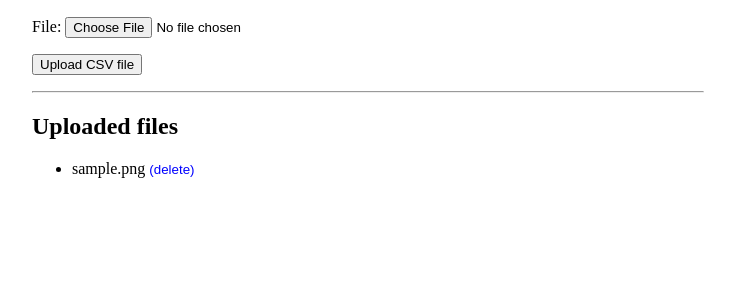
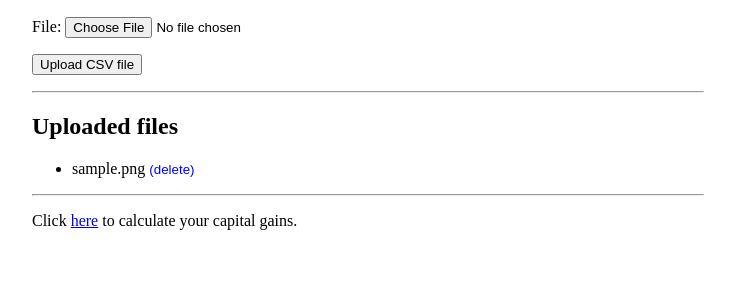
Before and after one commit to jackmurray90/ccgc, a Django app: page / in a window 1280 px wide. Shown: the part 158-458 px from the top of the page, without its empty margins (272-1007 px from the left). Run offline with Django 5.2, Linux system fonts and the light colour scheme; a user stored in the database is signed in; tables that the repository leaves empty hold one stand-in row (values such as "Sample post").

Commit message:
add calculate view, stub engine section

```diff
--- /dev/null
+++ b/ccgc/engine/__init__.py
@@ -0,0 +1,2 @@
+def calculate(files):
+    return []
--- a/ccgc/templates/dashboard.html
+++ b/ccgc/templates/dashboard.html
@@ -61,6 +61,8 @@
         </li>
       {% endfor %}
     </ul>
+    <hr/>
+    <p>Click <a href="{% url "calculate" %}">here</a> to calculate your capital gains.</p>
   {% endif %}
 
 {% endblock %}
--- a/ccgc/urls.py
+++ b/ccgc/urls.py
@@ -17,12 +17,13 @@ Including another URLconf
 
 from django.contrib import admin
 from django.urls import path, include
-from ccgc.views import IndexView, UploadFileView, DeleteFileView
+from ccgc.views import IndexView, UploadFileView, DeleteFileView, CalculateView
 
 urlpatterns = [
     path("", IndexView.as_view(), name="index"),
     path("upload", UploadFileView.as_view(), name="upload"),
     path("delete/<int:id>", DeleteFileView.as_view(), name="delete"),
+    path("calculate", CalculateView.as_view(), name="calculate"),
     path("accounts/", include("django.contrib.auth.urls")),
     path("admin/", admin.site.urls),
 ]
--- a/ccgc/views.py
+++ b/ccgc/views.py
@@ -4,6 +4,7 @@ from django.contrib import messages
 
 from ccgc.forms import UploadFileForm
 from ccgc.models import CsvFile
+from ccgc.engine import calculate
 
 class IndexView(View):
     def get(self, request):
@@ -36,3 +37,11 @@ class DeleteFileView(View):
         if request.user.is_authenticated:
             CsvFile.objects.filter(user=request.user, id=id).delete()
         return redirect("index")
+
+class CalculateView(View):
+    def get(self, request):
+        if not request.user.is_authenticated:
+            return redirect("index")
+        files = [csv_file.file for csv_file in request.user.csv_files.all()]
+        result = calculate(files)
+        return render(request, "calculate.html", {"result": result})
```
Also changed, not shown: ccgc/templates/calculate.html (added, +12 -0 lines).
